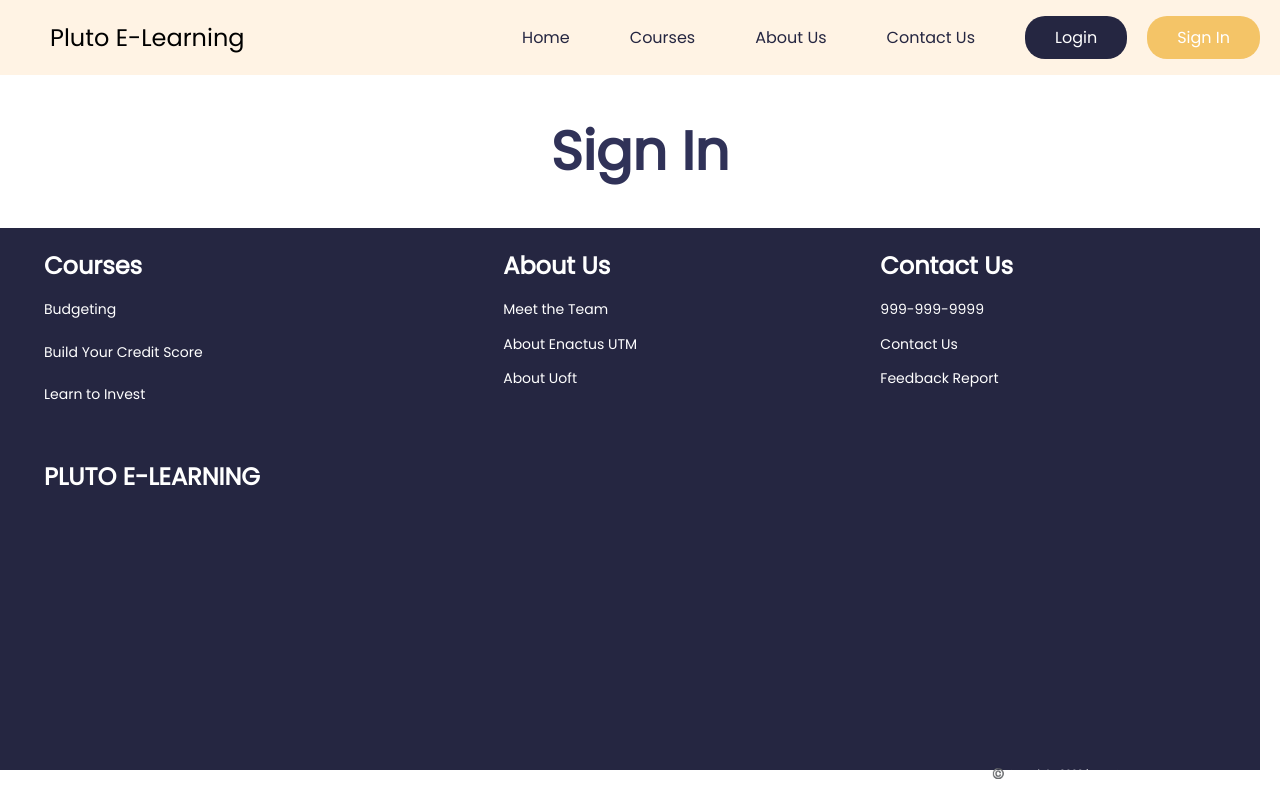
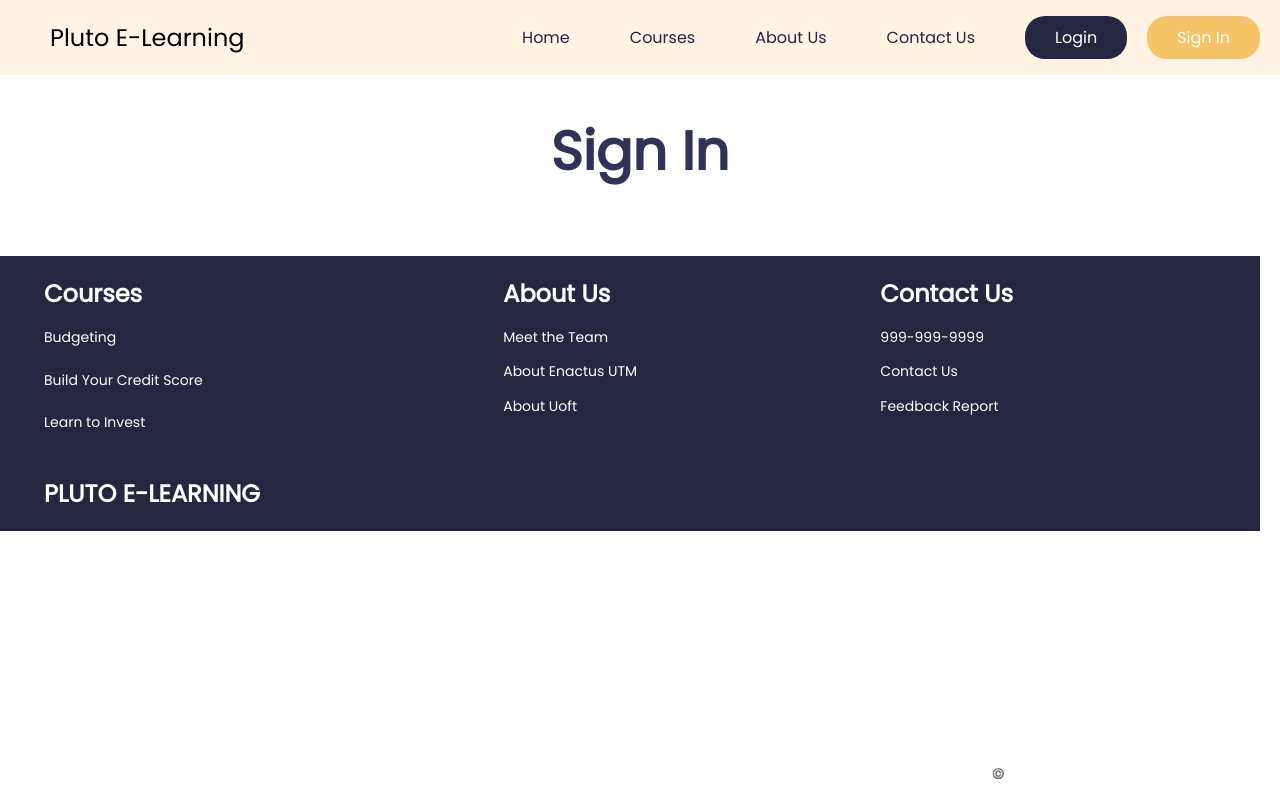
Before and after one commit to waleed-haddad/pluto-elearning, a React (Vite) app in the folder client/: page /sign in a window 1280 px wide. Built offline with nearby package versions, Linux system fonts and the light colour scheme.

Commit message:
Bug fix: footer position

```diff
--- a/client/src/components/footer.css
+++ b/client/src/components/footer.css
@@ -16,7 +16,8 @@ ul {
     background-color: #252641;
     padding-left:5%;
     margin-left:-20px;
-    padding-bottom: 20%;
+    margin-top:5%;
+    padding-bottom: 0%;
     width: 100%;
     height: 40%;
     bottom:0%;
@@ -41,12 +42,12 @@ li {
 }
 
 .footer-name {
-    padding-top: 15%;
+    padding-top: 10%;
 }
 
 .inc {
   color:white;
-  position: absolute;
+  position: fixed;
   bottom: 8px;
   right: 80px;
   font-size: 10px;
```
